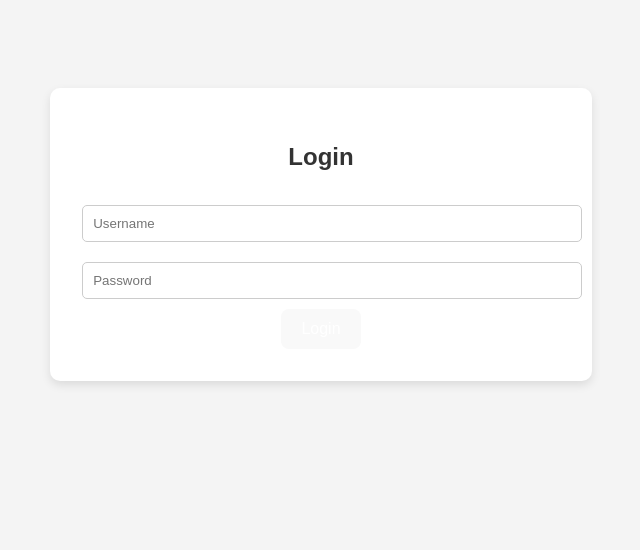
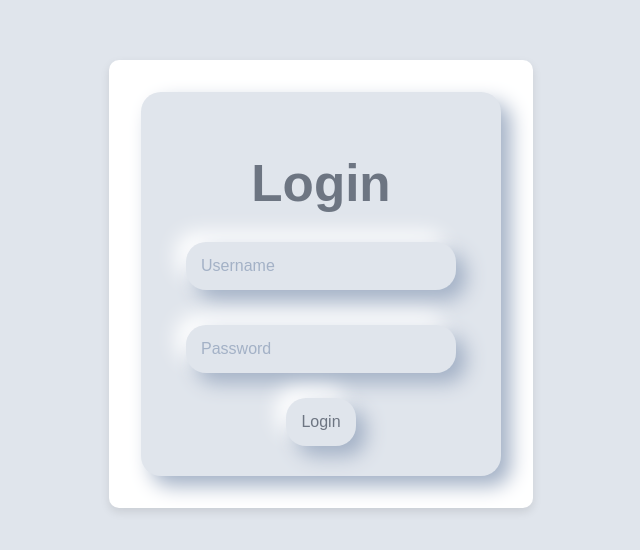
Before and after one commit to smrutee20/FY-Project, a React (Vite) app: page / in a window 1280 px wide. Shown: the part 166-716 px from the top of the page, without its empty margins (319-959 px from the left). Built offline with nearby package versions, Linux system fonts and the light colour scheme.

Commit message:
Add Login.css

```diff
--- a/src/App.css
+++ b/src/App.css
@@ -1,15 +1,13 @@
-/* App.css */
-
 body {
-  font-family: Arial, sans-serif;
-  background-color: #f4f4f4;
   margin: 0;
-  padding: 0;
+  height: 100vh;
   display: flex;
   justify-content: center;
   align-items: center;
-  height: 100vh;
+  background-color: #e0e5ec;
+  font-family: Arial, sans-serif;
 }
+
 
 #root {
   max-width: 600px;
@@ -43,9 +41,9 @@ button {
   font-size: 1rem;
 }
 
-button:hover {
+/* button:hover {
   background-color: #4a54e1;
-}
+} */
 
 .error {
   color: red;
--- /dev/null
+++ b/src/Login.css
@@ -0,0 +1,63 @@
+body {
+    margin: 0;
+    height: 100vh;
+    display: flex;
+    justify-content: center;
+    align-items: center;
+    background-color: #e0e5ec;
+    font-family: Arial, sans-serif;
+}
+
+.neumorphic {
+    background: #e0e5ec;
+    border-radius: 20px;
+    box-shadow: 10px 10px 20px #a3b1c6, -10px -10px 20px #ffffff;
+}
+
+.neumorphic-inset {
+    background: #e0e5ec;
+    border-radius: 20px;
+    box-shadow: inset 10px 10px 20px #a3b1c6, inset -10px -10px 20px #ffffff;
+}
+
+.neumorphic-card {
+    display: flex;
+    flex-direction: column;
+    justify-content: center;
+    align-items: center;
+    padding: 30px;
+    width: 300px;
+    text-align: center;
+}
+
+h1 {
+    color: #6d7582;
+    margin-bottom: 20px;
+}
+
+.neumorphic-input {
+    padding: 15px;
+    width: 80%;
+    font-size: 16px;
+    color: #6d7582;
+    border: none;
+    outline: none;
+    margin-bottom: 25px;
+}
+
+.neumorphic-input::placeholder {
+    color: #a3b1c6;
+}
+
+.neumorphic-button {
+    padding: 15px;
+    font-size: 16px;
+    color: #6d7582;
+    border: none;
+    cursor: pointer;
+    transition: all 0.3s ease;
+}
+
+.neumorphic-button:active {
+    box-shadow: inset 5px 5px 10px #a3b1c6, inset -5px -5px 10px #ffffff;
+}
--- a/src/Login.jsx
+++ b/src/Login.jsx
@@ -1,4 +1,5 @@
 import React, { useState } from "react";
+import './Login.css';
 import { useNavigate } from "react-router-dom";
 import { users } from "./mockUsers";
 
@@ -20,13 +21,15 @@ const Login = ({ setUser }) => {
     };
 
     return (
-        <div>
-            <h2>Login</h2>
-            <input type="text" placeholder="Username" value={username} onChange={(e) => setUsername(e.target.value)} />
-            <input type="password" placeholder="Password" value={password} onChange={(e) => setPassword(e.target.value)} />
-            <button onClick={handleLogin}>Login</button>
-            {error && <p style={{ color: "red" }}>{error}</p>}
-        </div>
+        <>
+            <div className="neumorphic neumorphic-card">
+                <h1>Login</h1>
+                <input type="text" className="neumorphic neumorphic-input" placeholder="Username" value={username} onChange={(e) => setUsername(e.target.value)} />
+                <input type="password" className="neumorphic neumorphic-input" placeholder="Password" value={password} onChange={(e) => setPassword(e.target.value)} />
+                <button className="neumorphic neumorphic-button" onClick={handleLogin}>Login</button>
+                {error && <p style={{ color: "red" }}>{error}</p>}
+            </div>
+        </>
     );
 };
 
--- a/src/index.css
+++ b/src/index.css
@@ -18,6 +18,7 @@
   color: #646cff;
   text-decoration: inherit;
 }
+
 a:hover {
   color: #535bf2;
 }
@@ -46,9 +47,11 @@
   cursor: pointer;
   transition: border-color 0.25s;
 }
+
 button:hover {
   border-color: #646cff;
 }
+
 button:focus,
 button:focus-visible {
   outline: 4px auto -webkit-focus-ring-color;
@@ -59,9 +62,11 @@
     color: #213547;
     background-color: #ffffff;
   }
+
   a:hover {
     color: #747bff;
   }
+
   button {
     background-color: #f9f9f9;
   }
--- a/src/main.jsx
+++ b/src/main.jsx
@@ -4,6 +4,7 @@ import App from './App.jsx'
 import './App.css'
 import './index.css'
 
+
 ReactDOM.createRoot(document.getElementById('root')).render(
   <React.StrictMode>
     <App />
```
Also changed, not shown: src/Dashboard.jsx (line endings or trailing spaces). Lines whose indentation alone changed are shown as unchanged.
